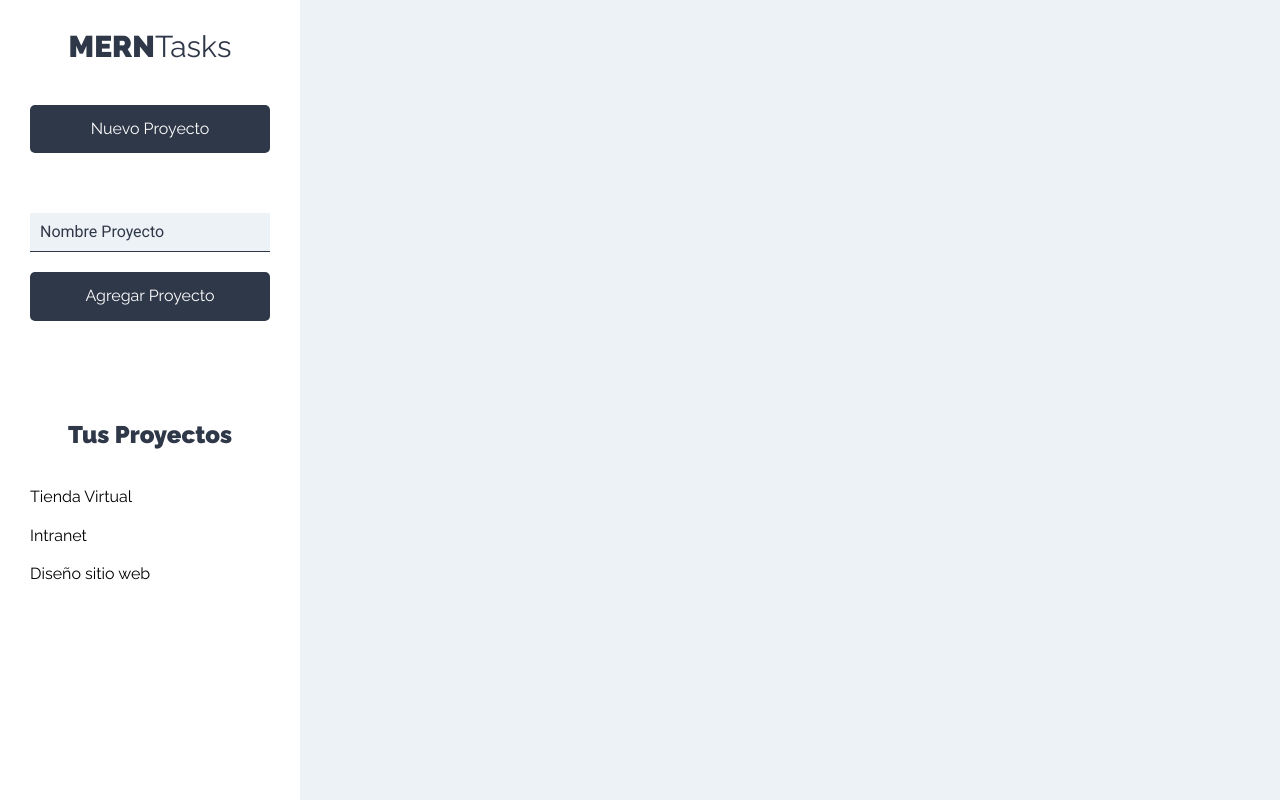
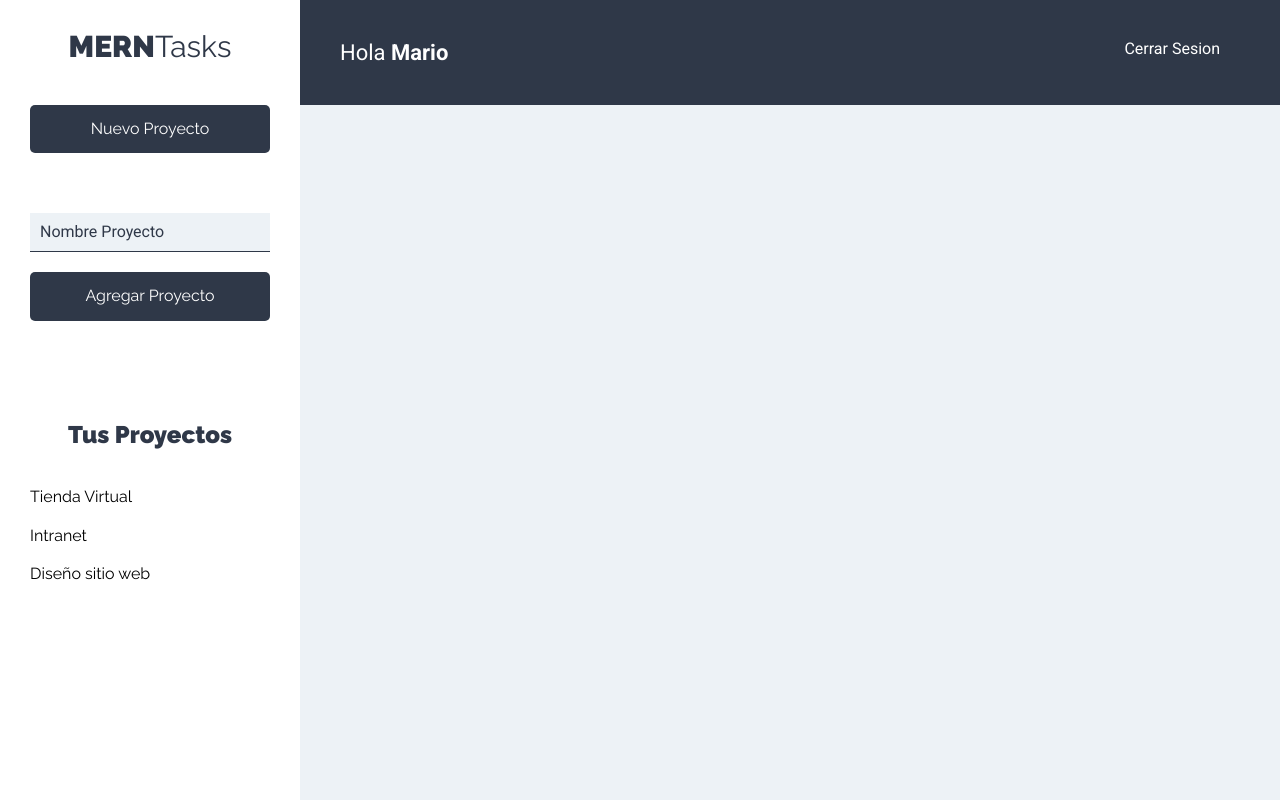
Before and after one commit to ollie87/MERN_client, a React (Create React App) app: page /proyectos in a window 1280 px wide. Built offline with nearby package versions, Linux system fonts and the light colour scheme.

Commit message:
feat(HeaderNav): new component added

```diff
--- /dev/null
+++ b/src/components/layout/HeaderNav.js
@@ -0,0 +1,16 @@
+import React from 'react';
+
+const HeaderNav = () => {
+  return (
+    <header className="app-header">
+      <p className="nombre-usuario">
+        Hola <span>Mario</span>
+      </p>
+      <nav className="nav-principal">
+        <a href="#!">Cerrar Sesion</a>
+      </nav>
+    </header>
+  );
+};
+
+export default HeaderNav;
--- a/src/components/proyectos/Proyectos.js
+++ b/src/components/proyectos/Proyectos.js
@@ -1,10 +1,12 @@
 import React from 'react';
+import HeaderNav from '../layout/HeaderNav';
 import Sidebar from '../layout/Sidebar';
 const Proyectos = () => {
   return (
     <div className="contenedor-app">
       <Sidebar />
       <div className="seccion-principal">
+        <HeaderNav />
         <main>
           <div className="contenedor-tareas"></div>
         </main>
```
